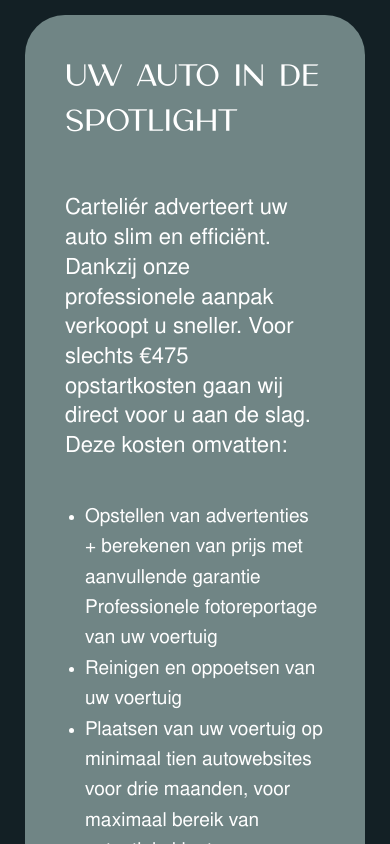
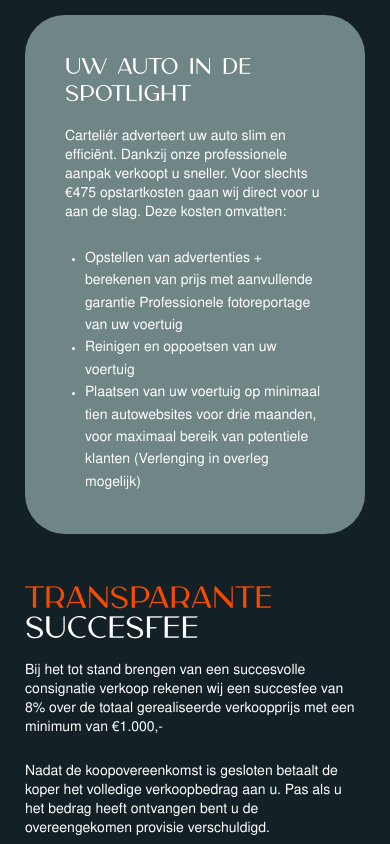
Before and after one commit to erjenweb/nextjs, a Next.js app: page /verkoop-consignatie in a window 390 px wide. Shown: the part 1820-2664 px from the top of the page. Built offline with nearby package versions, Linux system fonts and the light colour scheme; no server answers; the database is empty.

Commit message:
Update globals.css

```diff
--- a/src/app/globals.css
+++ b/src/app/globals.css
@@ -3081,6 +3081,17 @@ ul.arrow-list+p {
 }
 
 @media(max-width:1023px) {
+      .verkloop-inner-list h3 {
+          font-size: 24px;
+          margin-bottom: 25px;
+      }
+      .verkloop-inner-list p {
+          font-size: 18px;
+          margin-bottom: 30px;
+      }
+      .verkloop-inner-list ul.dots-list {
+          font-size: 16px;
+      }
       .about-section-two.verkoop-two {
           margin-top: -50px;
       }
@@ -3544,6 +3555,27 @@ ul.arrow-list+p {
 }
 
 @media(max-width:767px) {
+      .verkloop-inner-list h3 {
+          font-size: 22px;
+          margin-bottom: 20px;
+          line-height: 120%;
+      }
+      .verkloop-inner-list p {
+          font-size: 14px;
+          margin-bottom: 25px;
+      }
+      .verkloop-inner-list ul.dots-list {
+          font-size: 14px;
+      }
+      .verkoop-list-sec .vision-content {
+          padding: 50px 0 0;
+      }
+      .werk-colums-section.verkoop-colums {
+          padding-top: 70px;
+      }
+      .werk-boxes .werk-box .werk-content-box li {
+    font-size: 14px;
+      }
       .faq-section {
           padding: 10px 30px 60px;
           max-width: 100%;
```
